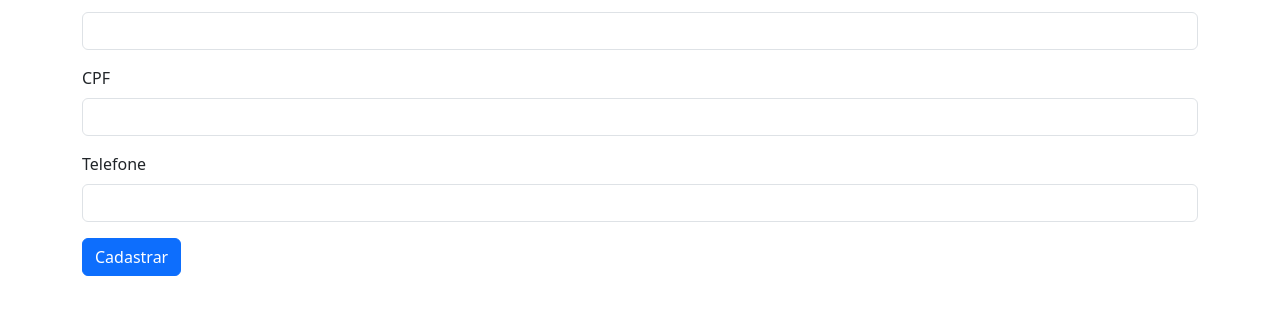
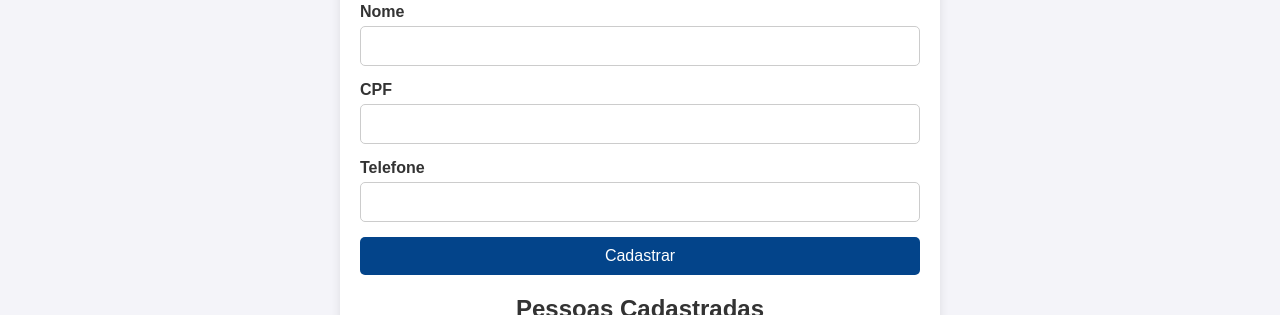
Before and after one commit to leandromesq/trabalhofullstack, a website: page src/frontend/index.html in a window 1280 px wide. Shown: the part 124-439 px from the top of the page. Drawn offline with nearby package versions, Linux system fonts and the light colour scheme; no server answers.

Commit message:
finish cadastro-pessoas

```diff
--- a/src/frontend/index.html
+++ b/src/frontend/index.html
@@ -4,29 +4,29 @@
     <meta charset="UTF-8">
     <meta name="viewport" content="width=device-width, initial-scale=1.0">
     <title>Cadastro de Pessoa</title>
-    <link href="https://cdn.jsdelivr.net/npm/bootstrap@5.3.0-alpha1/dist/css/bootstrap.min.css" rel="stylesheet">
+    <link rel="stylesheet" href="style.css">
 </head>
 <body>
-    <div class="container mt-5">
+    <div class="container">
         <h1>Cadastro de Pessoa</h1>
-        <form id="pessoaForm">
-            <div class="mb-3">
-                <label for="nome" class="form-label">Nome</label>
-                <input type="text" class="form-control" id="nome" required>
+        <form id="pessoaForm" class="form">
+            <div class="form-group">
+                <label for="nome">Nome</label>
+                <input type="text" id="nome" required>
             </div>
-            <div class="mb-3">
-                <label for="cpf" class="form-label">CPF</label>
-                <input type="text" class="form-control" id="cpf" required>
+            <div class="form-group">
+                <label for="cpf">CPF</label>
+                <input type="text" id="cpf" required>
             </div>
-            <div class="mb-3">
-                <label for="telefone" class="form-label">Telefone</label>
-                <input type="text" class="form-control" id="telefone" required>
+            <div class="form-group">
+                <label for="telefone">Telefone</label>
+                <input type="text" id="telefone" required>
             </div>
-            <button type="submit" class="btn btn-primary">Cadastrar</button>
+            <button type="submit" class="btn">Cadastrar</button>
         </form>
 
-        <h2 class="mt-5">Pessoas Cadastradas</h2>
-        <ul id="listaPessoas"></ul>
+        <h2>Pessoas Cadastradas</h2>
+        <ul id="listaPessoas" class="pessoas-list"></ul>
     </div>
 
     <script src="script.js"></script>
--- a/src/frontend/script.js
+++ b/src/frontend/script.js
@@ -1,37 +1,62 @@
 document.getElementById('pessoaForm').addEventListener('submit', async (event) => {
     event.preventDefault();
-  const nome = document.getElementById('nome').value;
-  const cpf = document.getElementById('cpf').value;
-  const telefone = document.getElementById('telefone').value;
 
+    const nome = document.getElementById('nome').value.trim();
+    const cpf = document.getElementById('cpf').value.trim();
+    const telefone = document.getElementById('telefone').value.trim();
+
+    if (!validarCampos(nome, cpf, telefone)) {
+        alert('Preencha todos os campos corretamente.');
+        return;
+    }
+
+    try {
         const response = await fetch('http://localhost:3000/pessoas', {
             method: 'POST',
-      headers: {
-          'Content-Type': 'application/json',
-      },
+            headers: { 'Content-Type': 'application/json' },
             body: JSON.stringify({ nome, cpf, telefone }),
         });
 
         const result = await response.json();
         if (response.ok) {
             alert('Pessoa cadastrada com sucesso!');
+            limparFormulario();
             carregarPessoas();
         } else {
             alert('Erro ao cadastrar pessoa: ' + result.error);
         }
+    } catch (error) {
+        console.error('Erro na requisição:', error);
+    }
 });
 
+function validarCampos(nome, cpf, telefone) {
+    if (!nome || !cpf || !telefone) return false;
+    const cpfValido = /^\d{11}$/.test(cpf); // Validação simples para CPF com 11 dígitos
+    return cpfValido;
+}
+
+function limparFormulario() {
+    document.getElementById('nome').value = '';
+    document.getElementById('cpf').value = '';
+    document.getElementById('telefone').value = '';
+}
+
 async function carregarPessoas() {
+    try {
         const response = await fetch('http://localhost:3000/pessoas');
         const pessoas = await response.json();
         const listaPessoas = document.getElementById('listaPessoas');
         listaPessoas.innerHTML = '';
+
         pessoas.forEach(pessoa => {
             const li = document.createElement('li');
-      li.textContent = `${pessoa.nome} - ${pessoa.cpf} - ${pessoa.telefone}`;
+            li.textContent = `${pessoa.nome} - CPF: ${pessoa.cpf} - Telefone: ${pessoa.telefone}`;
             listaPessoas.appendChild(li);
         });
+    } catch (error) {
+        console.error('Erro ao carregar pessoas:', error);
+    }
 }
 
-// Carregar a lista de pessoas ao carregar a página
 carregarPessoas();
--- /dev/null
+++ b/src/frontend/style.css
@@ -0,0 +1,96 @@
+* {
+    margin: 0;
+    padding: 0;
+    box-sizing: border-box;
+}
+
+body {
+    font-family: Arial, sans-serif;
+    background-color: #f4f4f9;
+    color: #333;
+}
+
+h2 {
+    margin: 20px;
+}
+
+.container {
+    width: 100%;
+    max-width: 600px;
+    margin: 50px auto;
+    padding: 20px;
+    background-color: #fff;
+    box-shadow: 0 0 10px rgba(0, 0, 0, 0.1);
+    border-radius: 8px;
+}
+
+h1, h2 {
+    text-align: center;
+    margin-bottom: 20px;
+}
+
+.form {
+    display: flex;
+    flex-direction: column;
+}
+
+.form-group {
+    margin-bottom: 15px;
+}
+
+label {
+    font-weight: bold;
+    margin-bottom: 5px;
+    display: block;
+}
+
+input {
+    width: 100%;
+    padding: 10px;
+    border: 1px solid #ccc;
+    border-radius: 5px;
+    font-size: 16px;
+}
+
+input:focus {
+    outline: none;
+    border-color: #007bff;
+}
+
+.btn {
+    padding: 10px;
+    background-color: #03448a;
+    color: #fff;
+    border: none;
+    border-radius: 5px;
+    cursor: pointer;
+    font-size: 16px;
+    transition: background-color 0.3s ease;
+}
+
+.btn:hover {
+    background-color: #0056b3;
+}
+
+.pessoas-list {
+    list-style-type: none;
+    margin-top: 20px;
+}
+
+.pessoas-list li {
+    background-color: #f9f9f9;
+    margin-bottom: 10px;
+    padding: 10px;
+    border: 1px solid #ddd;
+    border-radius: 5px;
+}
+
+.pessoas-list li:nth-child(even) {
+    background-color: #f1f1f1;
+}
+
+@media (max-width: 600px) {
+    .container {
+        padding: 10px;
+    }
+}
```
Also changed, not shown: src/backend/config/database.js (deleted, +0 -8 lines). Lines whose indentation alone changed are shown as unchanged.
